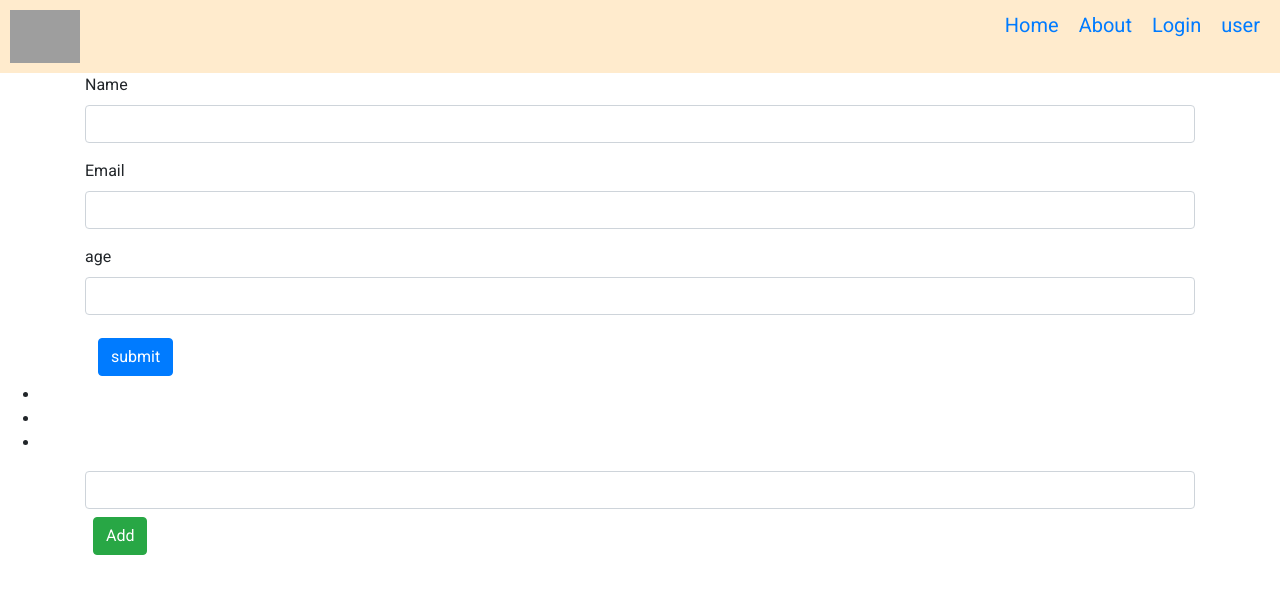
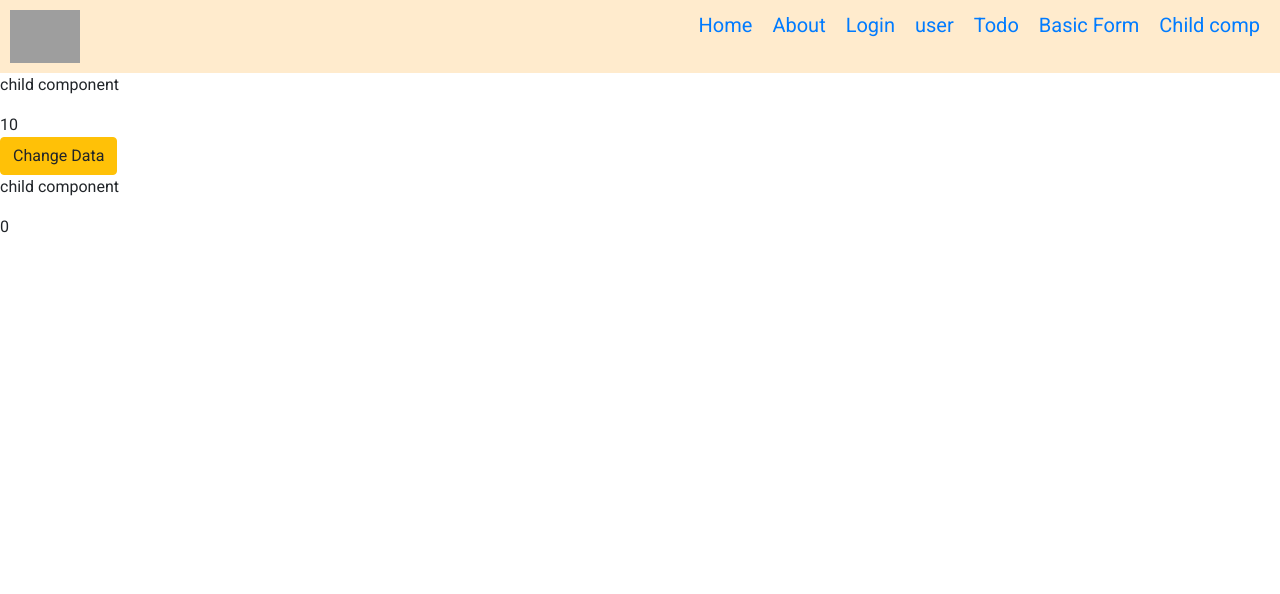
Before and after one commit to UbaidMannethodi/angular-basics2, an Angular app: page /child in a window 1280 px wide. Before the commit this address led to /. Shown: the top 594 px of the page. Built offline with nearby package versions, Linux system fonts and the light colour scheme; grey boxes are pictures that could not be loaded.

Commit message:
added child component

```diff
--- a/src/app/app-routing.module.ts
+++ b/src/app/app-routing.module.ts
@@ -1,7 +1,14 @@
 import { NgModule } from '@angular/core';
 import { RouterModule, Routes } from '@angular/router';
+import { BasicFormComponent } from './basic-form/basic-form.component';
+import { ChildComponent } from './child/child.component';
+import { TodoComponent } from './todo/todo.component';
 
-const routes: Routes = [];
+const routes: Routes = [
+  {path:'child', component: ChildComponent},
+  {path:'basic-form', component: BasicFormComponent},
+  {path:'todo', component: TodoComponent},
+];
 
 @NgModule({
   imports: [RouterModule.forRoot(routes)],
--- a/src/app/app.component.html
+++ b/src/app/app.component.html
@@ -49,5 +49,6 @@
 
 </ul> -->
 <app-header></app-header>
-<app-basic-form></app-basic-form>
-<app-todo></app-todo>
+<app-child  [item]="childData" ></app-child><br>
+<button (click)="updateData()" class="btn btn-warning">Change Data</button>
+<router-outlet></router-outlet>
--- a/src/app/app.component.ts
+++ b/src/app/app.component.ts
@@ -6,26 +6,36 @@ import { Component } from '@angular/core';
   styleUrls: ['./app.component.css'],
 })
 export class AppComponent {
-  title = 'my-app';
-  show = true;
-  color = 'red';
+  // title = 'my-app';
+  // show = true;
+  // color = 'red';
 
-  user = [
-    {
-      name: 'unbaid',
-      place: 'pullara',
-      accounts: ['gsd', 'gsd', 'gsd', 'gsd'],
-    },
-    {
-      name: 'unbagftwsgid',
-      place: 'pullara',
-      accounts: ['gsd', 'gsd', 'gsd', 'gsd'],
-    },
-    { name: 'dgs', place: 'pullara', accounts: ['gsd', 'gsd', 'gsd', 'gsd'] },
-    {
-      name: 'fhygadfh',
-      place: 'pullara',
-      accounts: ['gsd', 'gsd', 'gsd', 'gsd'],
-    },
-  ];
+  // user = [
+  //   {
+  //     name: 'unbaid',
+  //     place: 'pullara',
+  //     accounts: ['gsd', 'gsd', 'gsd', 'gsd'],
+  //   },
+  //   {
+  //     name: 'unbagftwsgid',
+  //     place: 'pullara',
+  //     accounts: ['gsd', 'gsd', 'gsd', 'gsd'],
+  //   },
+  //   { name: 'dgs', place: 'pullara', accounts: ['gsd', 'gsd', 'gsd', 'gsd'] },
+  //   {
+  //     name: 'fhygadfh',
+  //     place: 'pullara',
+  //     accounts: ['gsd', 'gsd', 'gsd', 'gsd'],
+  //   },
+  // ];
+
+
+
+//*** for Child Componenent
+
+childData:number =10;
+    updateData(){
+       this.childData =Math.floor(Math.random()*10);
+    }
+
 }
--- a/src/app/app.module.ts
+++ b/src/app/app.module.ts
@@ -9,14 +9,16 @@ import { BasicFormComponent } from './basic-form/basic-form.component';
 import { NgbModule } from '@ng-bootstrap/ng-bootstrap';
 import { BrowserAnimationsModule } from '@angular/platform-browser/animations';
 import {MatButtonModule} from '@angular/material/button';
-import { TodoComponent } from './todo/todo.component' ;
+import { TodoComponent } from './todo/todo.component';
+import { ChildComponent } from './child/child.component' ;
 
 @NgModule({
   declarations: [
     AppComponent,
     HeaderComponent,
     BasicFormComponent,
-    TodoComponent
+    TodoComponent,
+    ChildComponent
   ],
   imports: [
     BrowserModule,
--- /dev/null
+++ b/src/app/child/child.component.html
@@ -0,0 +1,2 @@
+<p>child component</p>
+{{item}}
--- /dev/null
+++ b/src/app/child/child.component.ts
@@ -0,0 +1,15 @@
+import { Component, OnInit,Input } from '@angular/core';
+
+@Component({
+  selector: 'app-child',
+  templateUrl: './child.component.html',
+  styleUrls: ['./child.component.css']
+})
+export class ChildComponent implements OnInit {
+  @Input() item=0;
+  constructor() { }
+
+  ngOnInit(): void {
+  }
+
+}
--- a/src/app/header/header.component.html
+++ b/src/app/header/header.component.html
@@ -5,5 +5,9 @@
     <li><a href="#">About</a></li>
     <li><a href="#">Login</a></li>
     <li><a href="#">user</a></li>
+    <li><a href="#"  [routerLink]="['/todo']" >Todo</a></li>
+    <li><a href="#"  [routerLink]="['/basic-form']" >Basic Form</a></li>
+    <li><a href="#"  [routerLink]="['/child']" >Child comp</a></li>
+
   </ul>
 </nav>
```
Also changed, not shown: src/app/child/child.component.css (added), 1 other file (tests, documents, lock files or other folders).
